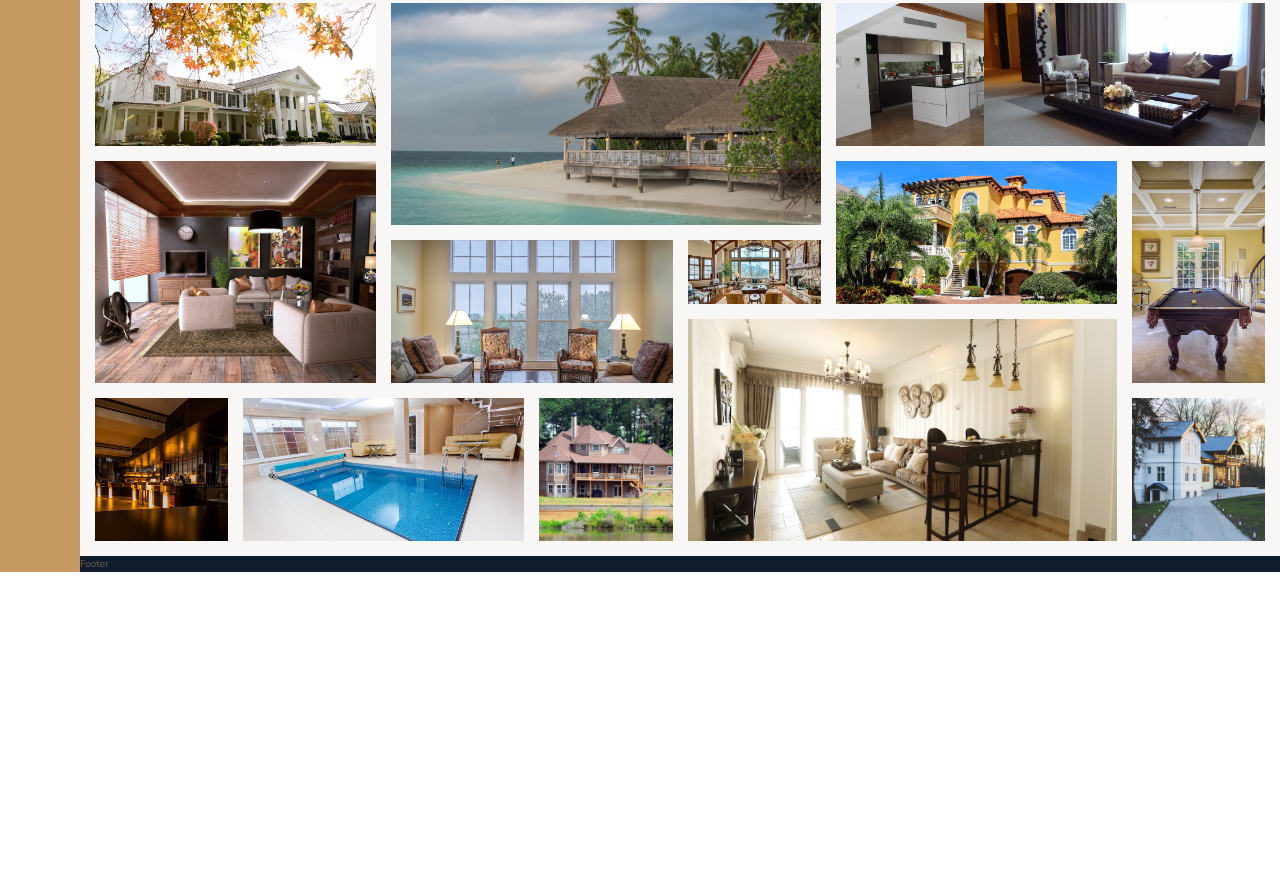
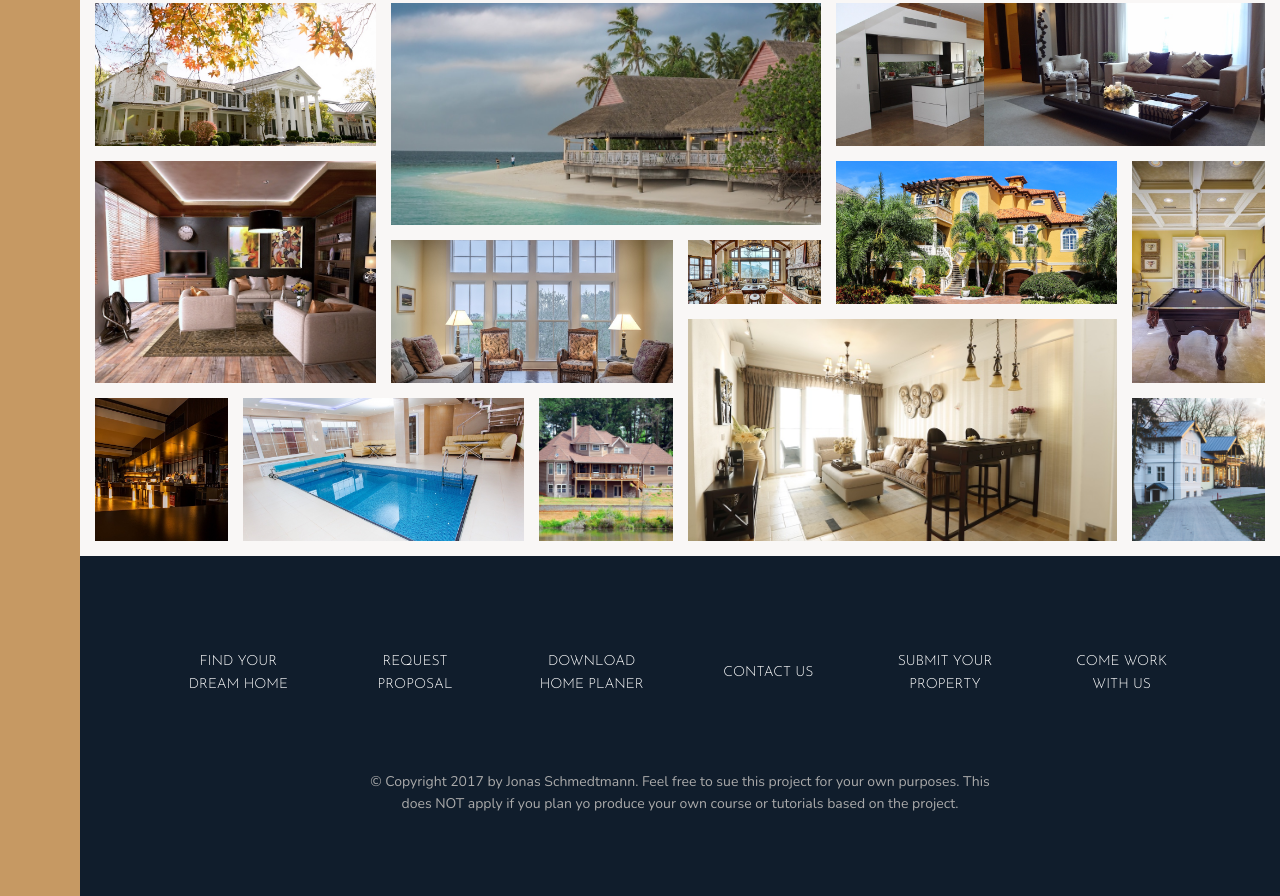
Before and after one commit to topher88/practice-nexter, a website: page index.html in a window 1280 px wide. Shown: the part 3086-3982 px from the top of the page. Before the commit the page ends 3658 px from the top, so only its background shows below. Drawn offline with nearby package versions, Linux system fonts and the light colour scheme.

Commit message:
building the footbar

```diff
--- a/index.html
+++ b/index.html
@@ -328,7 +328,18 @@
     </figure>
   </section>
   <footer class="footer">
-    Footer
+    <ul class="nav">
+      <li class="nav__item"><a href="#" class="nav__link">Find your dream home</a></li>
+      <li class="nav__item"><a href="#" class="nav__link">Request proposal</a></li>
+      <li class="nav__item"><a href="#" class="nav__link">Download home planer</a></li>
+      <li class="nav__item"><a href="#" class="nav__link">Contact us</a></li>
+      <li class="nav__item"><a href="#" class="nav__link">Submit your property</a></li>
+      <li class="nav__item"><a href="#" class="nav__link">Come work with us</a></li>
+    </ul>
+    <p class="copyright">
+      &copy; Copyright 2017 by Jonas Schmedtmann. Feel free to sue this project for your own purposes. This does NOT
+      apply if you plan yo produce your own course or tutorials based on the project.
+    </p>
   </footer>
 </body>
 
--- a/sass/_footer.scss
+++ b/sass/_footer.scss
@@ -1,4 +1,41 @@
 .footer {
   background-color: $color-secondary;
   grid-column: full-start / full-end;
+  padding: 8rem;
 }
+
+.nav {
+  list-style: none;
+
+  display: grid;
+  grid-template-columns: repeat(auto-fit, minmax(15rem, 1fr));
+  grid-gap: 2rem;
+  align-items: center;
+
+  &__link:link,
+  &__link:visited {
+    font-size: 1.4rem;
+    color: white;
+    text-decoration: none;
+    font-family: $font-display;
+    text-transform: uppercase;
+    text-align: center;
+    padding: 1.5rem;
+    display: block;
+    transition: all .2s;
+
+  }
+  &__link:hover,
+  &__link:active {
+    background-color: rgba(white, .05);
+    transform: translateY(-3px);
+  }
+}
+
+.copyright {
+  font-size: 1.4rem;
+  color: $color-grey-light-2;
+  margin: 6rem auto 0rem auto;
+  text-align: center;
+  width: 60%;
+}
```
Also changed, not shown: css/style.css.
